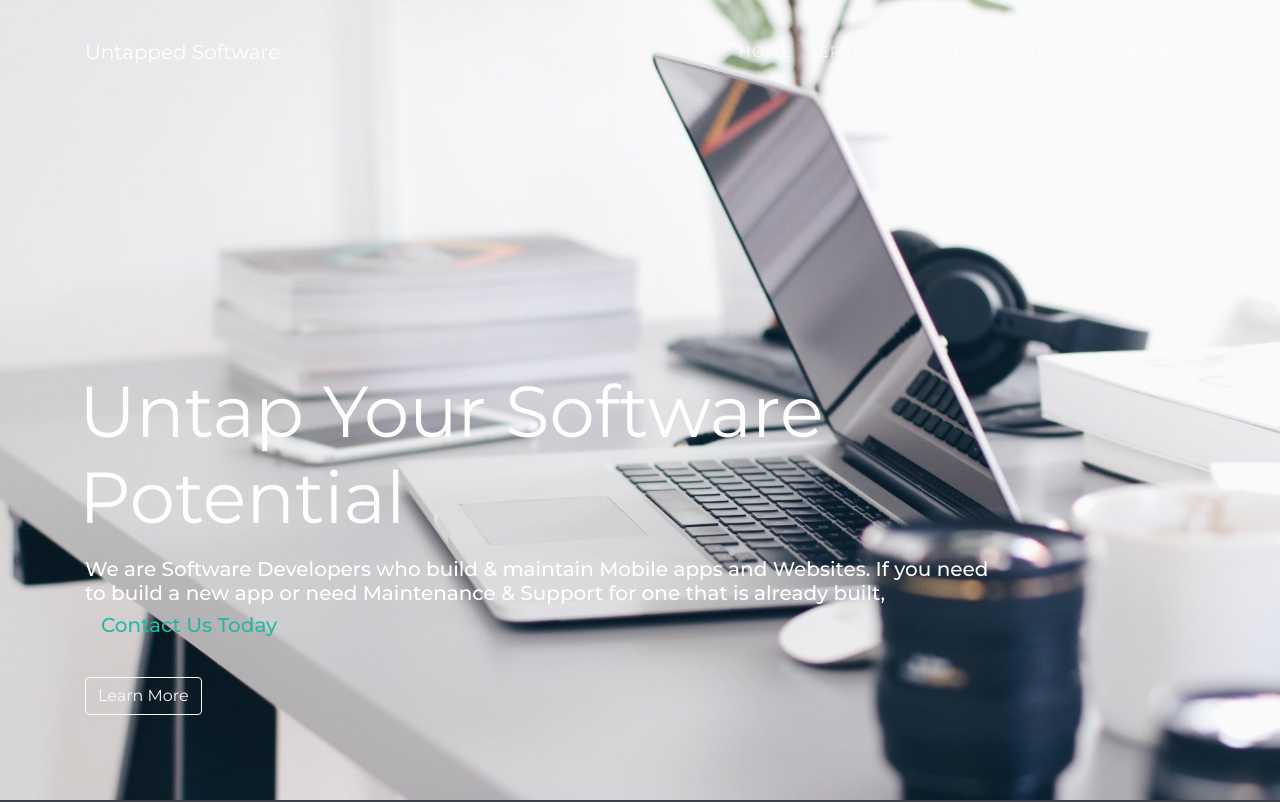
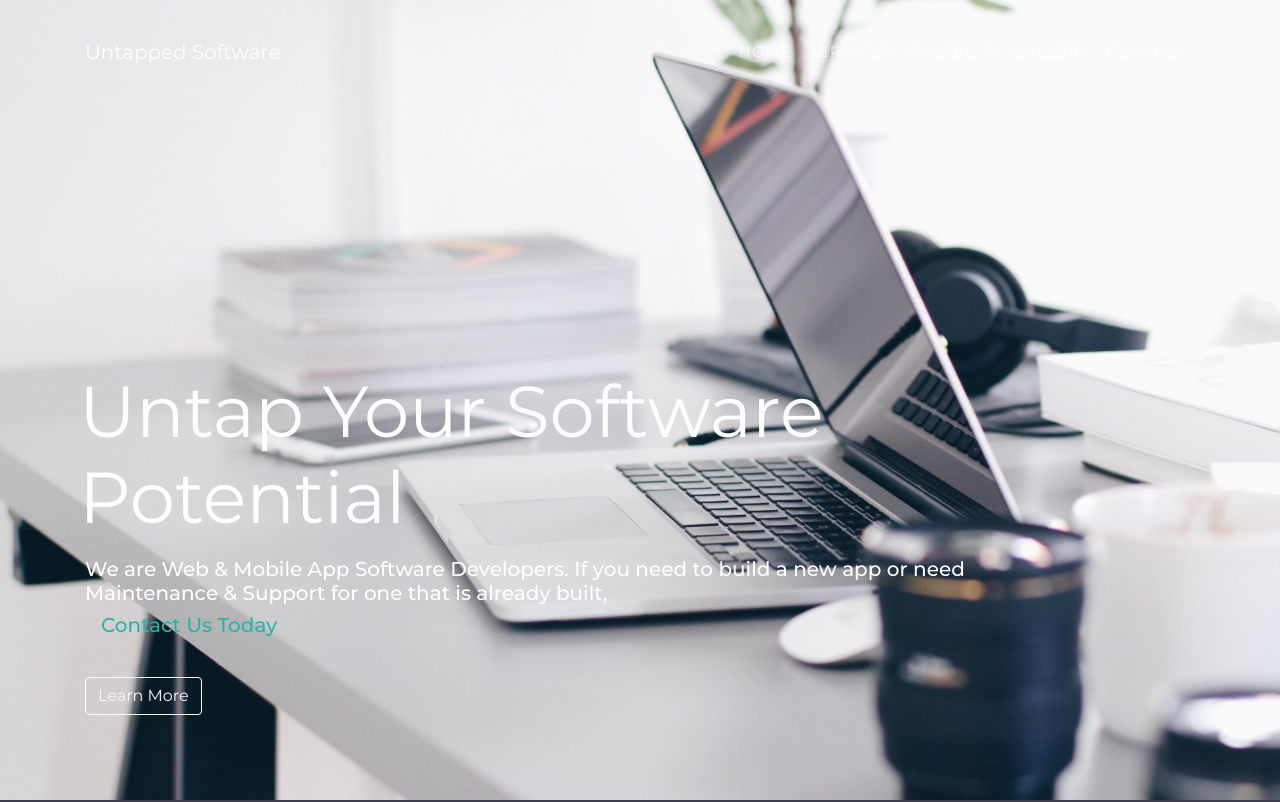
Before and after one commit to UntappedSoftware/UntappedSoftware.github.io, a plain HTML site: page index.html in a window 1280 px wide. Shown: the top 802 px of the page. Drawn offline with nearby package versions, Linux system fonts and the light colour scheme.

Commit message:
Updates blurb

```diff
--- a/index.html
+++ b/index.html
@@ -34,7 +34,7 @@
         <div class="container">
           <div class="col-md-10 col-sm-12 px-0 mx-0">
             <h2 class="display-3" style="margin-left:-6px;">Untap Your Software Potential</h2>
-            <h3 class="h5 mt-3">We are Software Developers who build & maintain Mobile apps and Websites. If you need to build a new app or need Maintenance & Support for one that is already built, <a class="nav-link smooth-scroll" href="#contact">Contact Us Today</a></h3><a class="smooth-scroll btn btn-outline-light mt-4" href="#learn">Learn More</a>
+            <h3 class="h5 mt-3">We are Web & Mobile App Software Developers. If you need to build a new app or need Maintenance & Support for one that is already built, <a class="nav-link smooth-scroll" href="#contact">Contact Us Today</a></h3><a class="smooth-scroll btn btn-outline-light mt-4" href="#learn">Learn More</a>
           </div>
         </div>
       </div>
```
